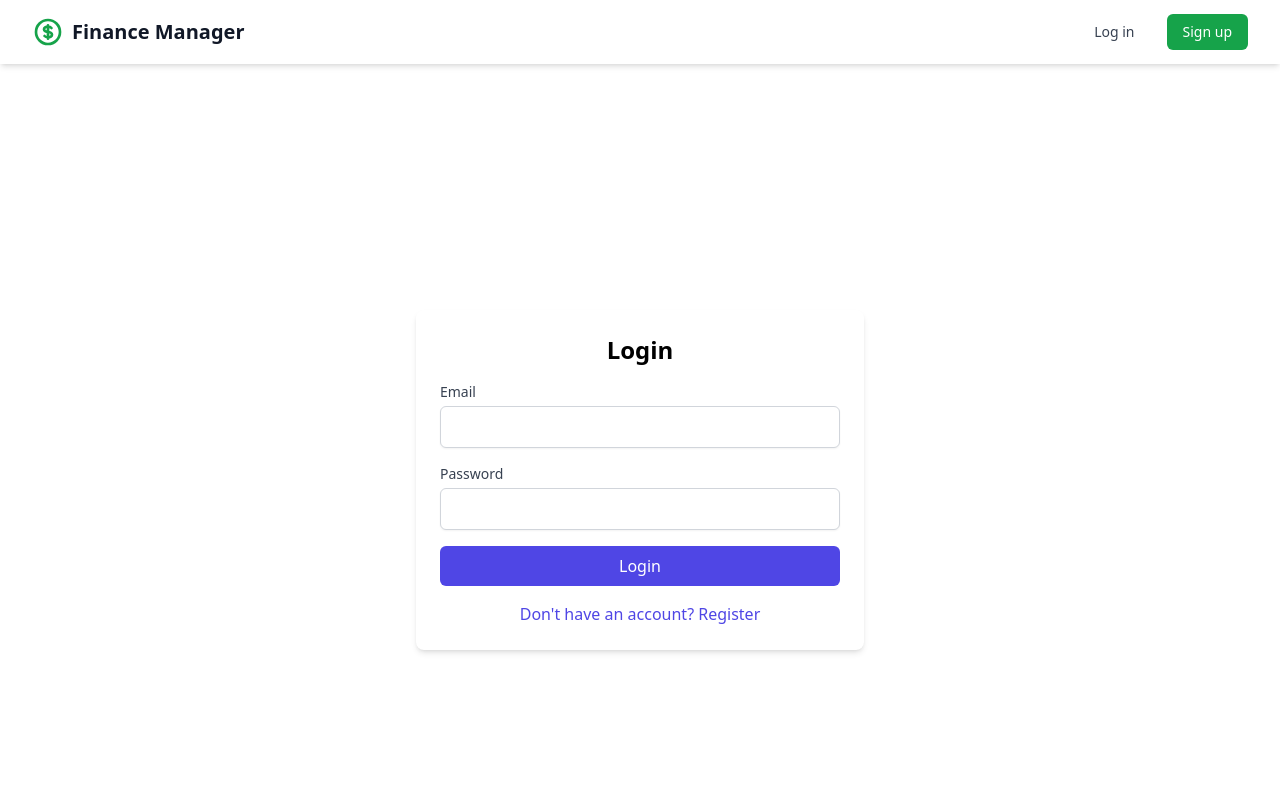
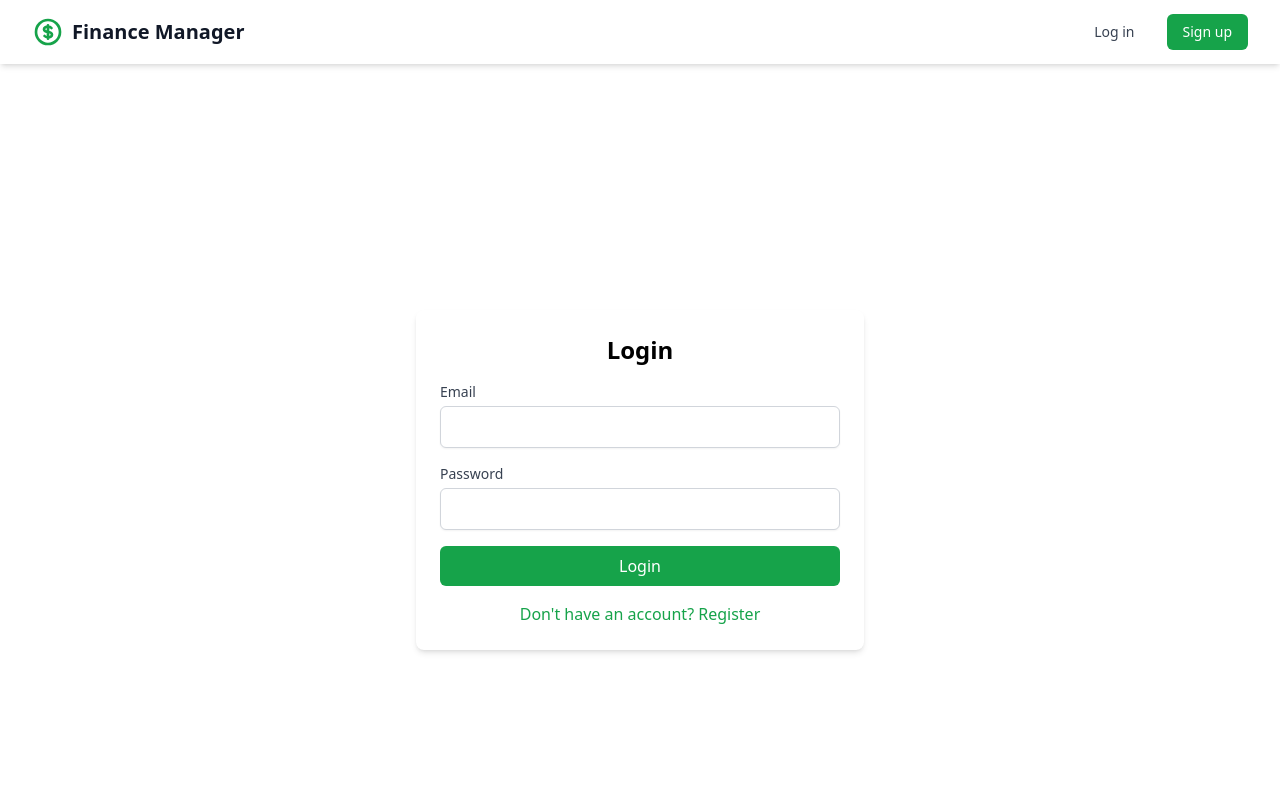
Before and after one commit to joy095/Finance-Manager, a React (Vite) app in the folder client/: page /login in a window 1280 px wide. Shown: the top 800 px of the page. Built offline with nearby package versions, Linux system fonts and the light colour scheme.

Commit message:
updated ui

```diff
--- a/client/src/components/TransactionSection.tsx
+++ b/client/src/components/TransactionSection.tsx
@@ -205,7 +205,7 @@ export const TransactionSection = () => {
 
         <button
           type="submit"
-          className="w-full bg-indigo-600 text-white py-2 px-4 rounded-md hover:bg-indigo-700 transition-colors"
+          className="w-full bg-green-600 hover:bg-green-700 text-white py-2 px-4 rounded-md transition-colors"
         >
           Add Transaction
         </button>
--- a/client/src/routes/login.tsx
+++ b/client/src/routes/login.tsx
@@ -103,7 +103,7 @@ const Login: React.FC = () => {
           </div>
           <button
             type="submit"
-            className="w-full bg-indigo-600 text-white py-2 rounded-md hover:bg-indigo-700 disabled:opacity-50"
+            className="w-full bg-green-600 hover:bg-green-700 text-white py-2 rounded-md disabled:opacity-50"
             disabled={isLoading}
           >
             {isLoading ? "Logging in..." : "Login"}
@@ -111,7 +111,7 @@ const Login: React.FC = () => {
           <div className="text-center">
             <button
               type="button"
-              className="text-indigo-600 hover:underline"
+              className="text-green-600 hover:underline"
               onClick={() => navigate("/register")}
             >
               Don't have an account? Register
--- a/client/src/routes/register.tsx
+++ b/client/src/routes/register.tsx
@@ -144,7 +144,7 @@ const Register: React.FC = () => {
           </div>
           <button
             type="submit"
-            className="w-full bg-indigo-600 text-white py-2 rounded-md hover:bg-indigo-700 disabled:opacity-50"
+            className="w-full bg-green-600 hover:bg-green-700 text-white py-2 rounded-md disabled:opacity-50"
             disabled={isLoading}
           >
             {isLoading ? "Registering..." : "Register"}
@@ -152,7 +152,7 @@ const Register: React.FC = () => {
           <div className="text-center">
             <button
               type="button"
-              className="text-indigo-600 hover:underline"
+              className="text-green-600 hover:underline"
               onClick={() => navigate("/login")}
             >
               Already have an account? Login
```
